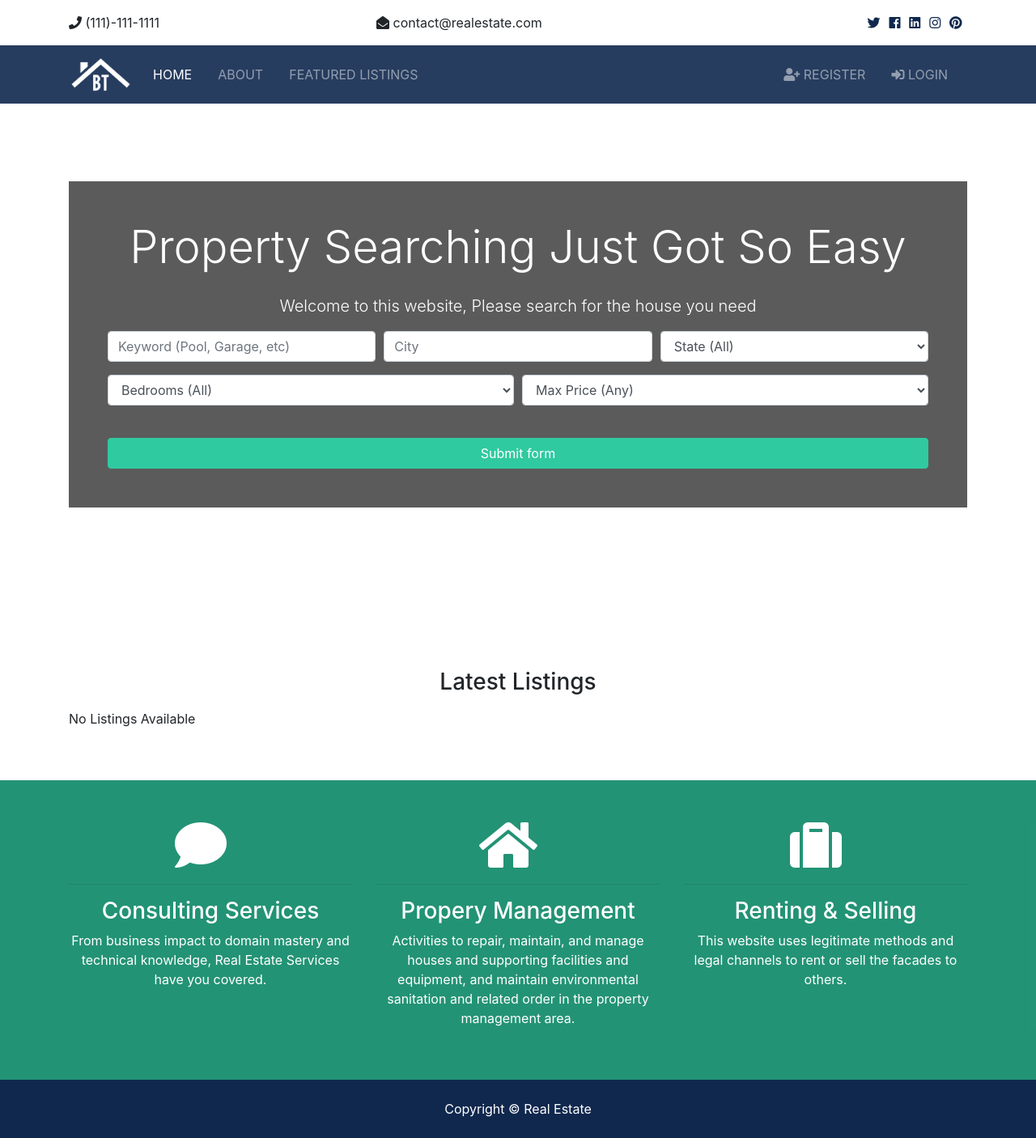
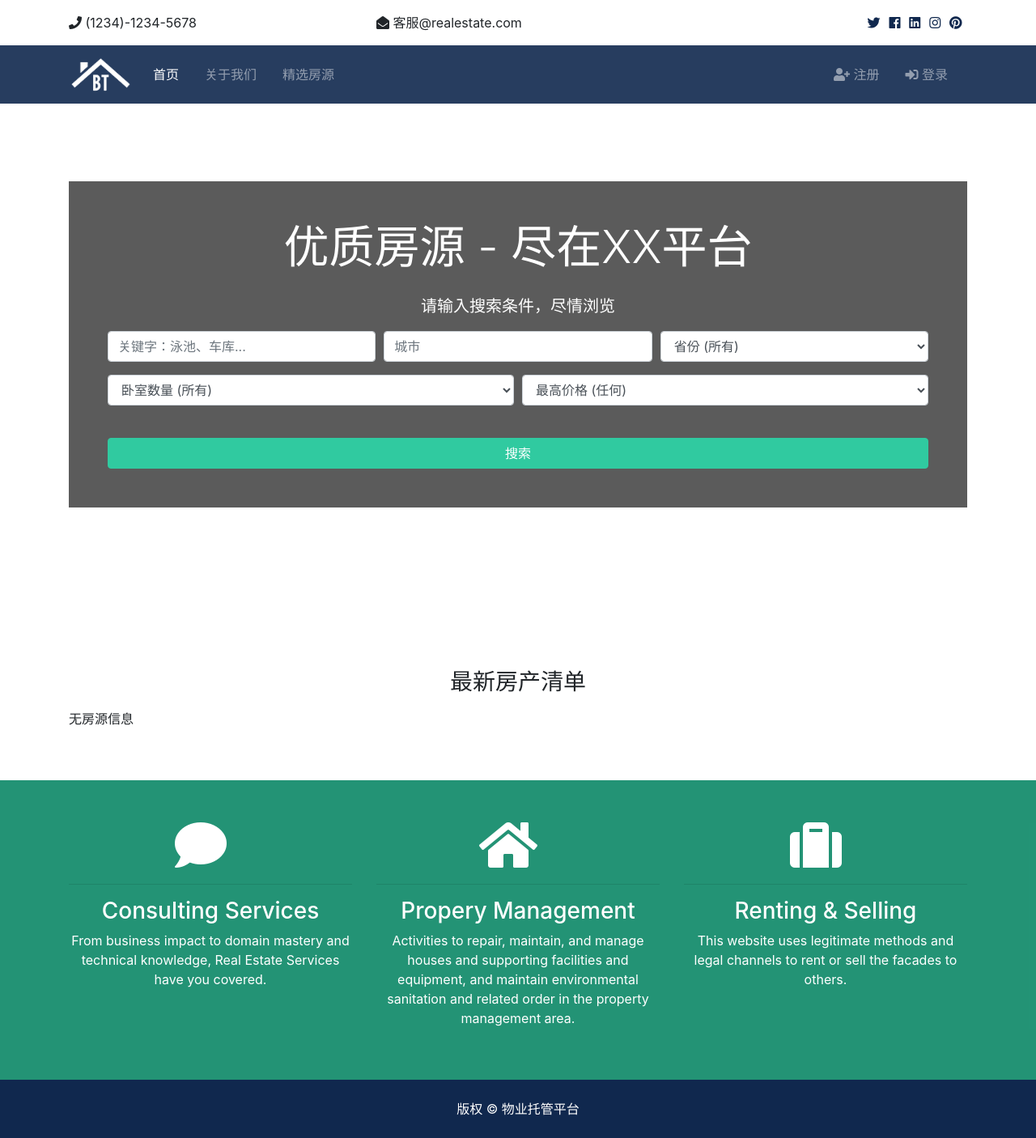
Before and after one commit to csyu12/HRSSystem, a Django app: page / in a window 1280 px wide. Shown: the whole page at 81% size. Run offline with Django 3.2, Linux system fonts and the light colour scheme; data that the repository does not hold is empty; some libraries are stand-ins or nearby versions.

Commit message:
优化HTML文件，补充遗漏信息

```diff
--- a/templates/accounts/login.html
+++ b/templates/accounts/login.html
@@ -1,6 +1,6 @@
 {% extends 'base.html' %}
 
-{% block title %} | Account Login{% endblock %}
+{% block title %} | 账户登录{% endblock %}
 
 {% block content %}
 
@@ -18,7 +18,7 @@
                         <form action="{% url 'accounts:login' %}" method="POST">
                             {% csrf_token %}
                             <div class="form-group">
-                                <label for="username">Username</label>
+                                <label for="username">账户</label>
                                 <input
                                         type="text"
                                         name="username"
@@ -28,7 +28,7 @@
                             </div>
 
                             <div class="form-group">
-                                <label for="password2">Password</label>
+                                <label for="password2">密码</label>
                                 <input
                                         type="password"
                                         name="password"
--- a/templates/admin/base_site.html
+++ b/templates/admin/base_site.html
@@ -3,7 +3,8 @@
 
 {% block branding %}
 <h1 id="head">
-    <img src="{% static 'img/logo.png' %}" alt="Real Estate" height="50" width="80" class="brand_img"> Admin Area
+    <img src="{% static 'img/logo.png' %}" alt="物业托管平台" height="50" width="80" class="brand_img">
+    Admin Area
 </h1>
 {% endblock %}
 
--- a/templates/base.html
+++ b/templates/base.html
@@ -14,7 +14,7 @@
     <!-- Lightbox -->
     <link rel="stylesheet" href="{% static 'css/lightbox.min.css' %}"/>
 
-    <title>Real Estate {% block title %}{% endblock %}</title>
+    <title>物业托管平台 {% block title %}{% endblock %}</title>
 </head>
 <body>
 <!-- Top Bar -->
--- a/templates/pages/index.html
+++ b/templates/pages/index.html
@@ -11,39 +11,40 @@
         <div class="home-search p-5">
             <div class="overlay p-5">
                 <h1 class="display-4 mb-4">
-                    Property Searching Just Got So Easy
+                    优质房源 - 尽在XX平台
                 </h1>
                 <p class="lead">
-                    Welcome to this website, Please search for the house you need
+                    请输入搜索条件，尽情浏览
+{#                    Welcome to this website, Please search for the house you need#}
                 </p>
                 <div class="search">
                     <form action="{% url 'listings:search' %}">
                         <!-- Form Row 1 -->
                         <div class="form-row">
                             <div class="col-md-4 mb-3">
-                                <label class="sr-only">Keywords</label>
+                                <label class="sr-only">关键字</label>
                                 <input
                                         type="text"
                                         name="keywords"
                                         class="form-control"
-                                        placeholder="Keyword (Pool, Garage, etc)"
+                                        placeholder="关键字：泳池、车库..."
                                 />
                             </div>
 
                             <div class="col-md-4 mb-3">
-                                <label class="sr-only">City</label>
+                                <label class="sr-only">城市</label>
                                 <input
                                         type="text"
                                         name="city"
                                         class="form-control"
-                                        placeholder="City"
+                                        placeholder="城市"
                                 />
                             </div>
 
                             <div class="col-md-4 mb-3">
-                                <label class="sr-only">State</label>
+                                <label class="sr-only">省份</label>
                                 <select name="state" class="form-control">
-                                    <option selected="true" disabled="disabled">State (All)</option>
+                                    <option selected="true" disabled="disabled">省份 (所有)</option>
                                     {% for key, value in state_choices.items %}
                                     <option value="{{ key }}">{{ value }}</option>
                                     {% endfor %}
@@ -53,9 +54,9 @@
                         <!-- Form Row 2 -->
                         <div class="form-row">
                             <div class="col-md-6 mb-3">
-                                <label class="sr-only">Bedrooms</label>
+                                <label class="sr-only">卧室数量</label>
                                 <select name="bedrooms" class="form-control">
-                                    <option selected="true" disabled="disabled">Bedrooms (All)</option>
+                                    <option selected="true" disabled="disabled">卧室数量 (所有)</option>
                                     {% for key, value in bedroom_choices.items %}
                                     <option value="{{ key }}">{{ value }}</option>
                                     {% endfor %}
@@ -63,7 +64,7 @@
                             </div>
                             <div class="col-md-6 mb-3">
                                 <select name="price" class="form-control" id="type">
-                                    <option selected="true" disabled="disabled">Max Price (Any)</option>
+                                    <option selected="true" disabled="disabled">最高价格 (任何)</option>
                                     {% for key, value in price_choices.items %}
                                     <option value="{{ key }}">{{ value }}</option>
                                     {% endfor %}
@@ -71,7 +72,7 @@
                             </div>
                         </div>
                         <button class="btn btn-secondary btn-block mt-4" type="submit">
-                            Submit form
+                            搜索
                         </button>
                     </form>
                 </div>
@@ -86,7 +87,7 @@
 <!-- Listings -->
 <section id="listings" class="py-5">
     <div class="container">
-        <h3 class="text-center mb-3">Latest Listings</h3>
+        <h3 class="text-center mb-3">最新房产清单</h3>
         <div class="row">
             {% if listings %}
             {% for listing in listings %}
@@ -109,15 +110,15 @@
                         <hr/>
                         <div class="row py-2 text-secondary">
                             <div class="col-6">
-                                <i class="fas fa-th-large"></i> Sqft: {{ listing.sqft }}
+                                <i class="fas fa-th-large"></i> 平方尺: {{ listing.sqft }}
                             </div>
-                            <div class="col-6"><i class="fas fa-car"></i> Garage: {{ listing.garage }}</div>
+                            <div class="col-6"><i class="fas fa-car"></i> 车库数量: {{ listing.garage }}</div>
                         </div>
                         <div class="row py-2 text-secondary">
-                            <div class="col-6"><i class="fas fa-bed"></i> Bedrooms: {{ listing.bedrooms }}
+                            <div class="col-6"><i class="fas fa-bed"></i> 卧室数量: {{ listing.bedrooms }}
                             </div>
                             <div class="col-6"><i class="fas fa-bath"></i>
-                                Bathrooms: {{ listing.bathrooms }}
+                                浴室数量: {{ listing.bathrooms }}
                             </div>
                         </div>
                         <hr/>
@@ -131,14 +132,14 @@
                         </div>
                         <hr/>
                         <a href="{% url 'listings:listing' listing.id %}" class="btn btn-primary btn-block"
-                        >More Info</a
+                        >详情</a
                         >
                     </div>
                 </div>
             </div>
             {% endfor %} {% else %}
             <div class="col-md-12">
-                <p>No Listings Available</p>
+                <p>无房源信息</p>
             </div>
             {% endif %}
         </div>
--- a/templates/partials/_footer.html
+++ b/templates/partials/_footer.html
@@ -1,5 +1,5 @@
 <!-- Footer -->
 <footer id="main-footer" class="py-4 bg-primary text-white text-center">
-    Copyright &copy;
-    <span class="year"></span> Real Estate
+    版权 &copy;
+    <span class="year"></span> 物业托管平台
 </footer>
--- a/templates/partials/_navbar.html
+++ b/templates/partials/_navbar.html
@@ -22,7 +22,7 @@
                             class="nav-item mr-3"
                         {% endif %}
                 >
-                    <a class="nav-link" href="{% url 'pages:index' %}">Home</a>
+                    <a class="nav-link" href="{% url 'pages:index' %}">首页</a>
                 </li>
                 <li
                         {% if 'about' in request.path %}
@@ -31,7 +31,7 @@
                             class="nav-item mr-3"
                         {% endif %}
                 >
-                    <a class="nav-link" href="{% url 'pages:about' %}">About</a>
+                    <a class="nav-link" href="{% url 'pages:about' %}">关于我们</a>
                 </li>
                 <li
                         {% if 'listings' in request.path %}
@@ -40,7 +40,7 @@
                             class="nav-item mr-3"
                         {% endif %}
                 >
-                    <a class="nav-link" href="{% url 'listings:listings' %}">Featured Listings</a>
+                    <a class="nav-link" href="{% url 'listings:listings' %}">精选房源</a>
                 </li>
             </ul>
 
@@ -54,12 +54,11 @@
                             {% endif %}
                     >
                         <a class="nav-link" href="{% url 'accounts:dashboard' %}">
-                            Welcome {{ user.username }} (Dashboard)</a
-                        >
+                            欢迎 {{ user.username }} (个人查询清单)</a>
                     </li>
                     <li class="nav-item mr-3">
                         <a href="javascript:{document.getElementById('logout').submit()}" class="nav-link">
-                            <i class="fas fa-sign-out-alt"></i> Logout
+                            <i class="fas fa-sign-out-alt"></i> 退出登录
                         </a>
                         <form action="{% url 'accounts:logout' %}" method="POST" id="logout">
                             {% csrf_token %}
@@ -75,7 +74,7 @@
                             {% endif %}
                     >
                         <a class="nav-link" href="{% url 'accounts:register' %}">
-                            <i class="fas fa-user-plus"></i> Register</a
+                            <i class="fas fa-user-plus"></i> 注册</a
                         >
                     </li>
                     <li
@@ -87,7 +86,7 @@
                     >
                         <a class="nav-link" href="{% url 'accounts:login' %}">
                             <i class="fas fa-sign-in-alt"></i>
-                            Login</a>
+                            登录</a>
                     </li>
                 {% endif %}
             </ul>
--- a/templates/partials/_topbar.html
+++ b/templates/partials/_topbar.html
@@ -2,9 +2,9 @@
 <section id="top-bar" class="p-3">
     <div class="container">
         <div class="row">
-            <div class="col-md-4"><i class="fas fa-phone"></i> (111)-111-1111</div>
+            <div class="col-md-4"><i class="fas fa-phone"></i> (1234)-1234-5678</div>
             <div class="col-md-4">
-                <i class="fas fa-envelope-open"></i> contact@realestate.com
+                <i class="fas fa-envelope-open"></i> 客服@realestate.com
             </div>
             <div class="col-md-4">
                 <div class="social text-right">
```
Also changed, not shown: templates/accounts/dashboard.html (+11 -11 lines), templates/accounts/register.html (+11 -11 lines), templates/listings/listing.html (+14 -14 lines), templates/listings/listings.html (+10 -11 lines), templates/listings/search.html (+22 -27 lines), templates/pages/about.html (+15 -24 lines).
